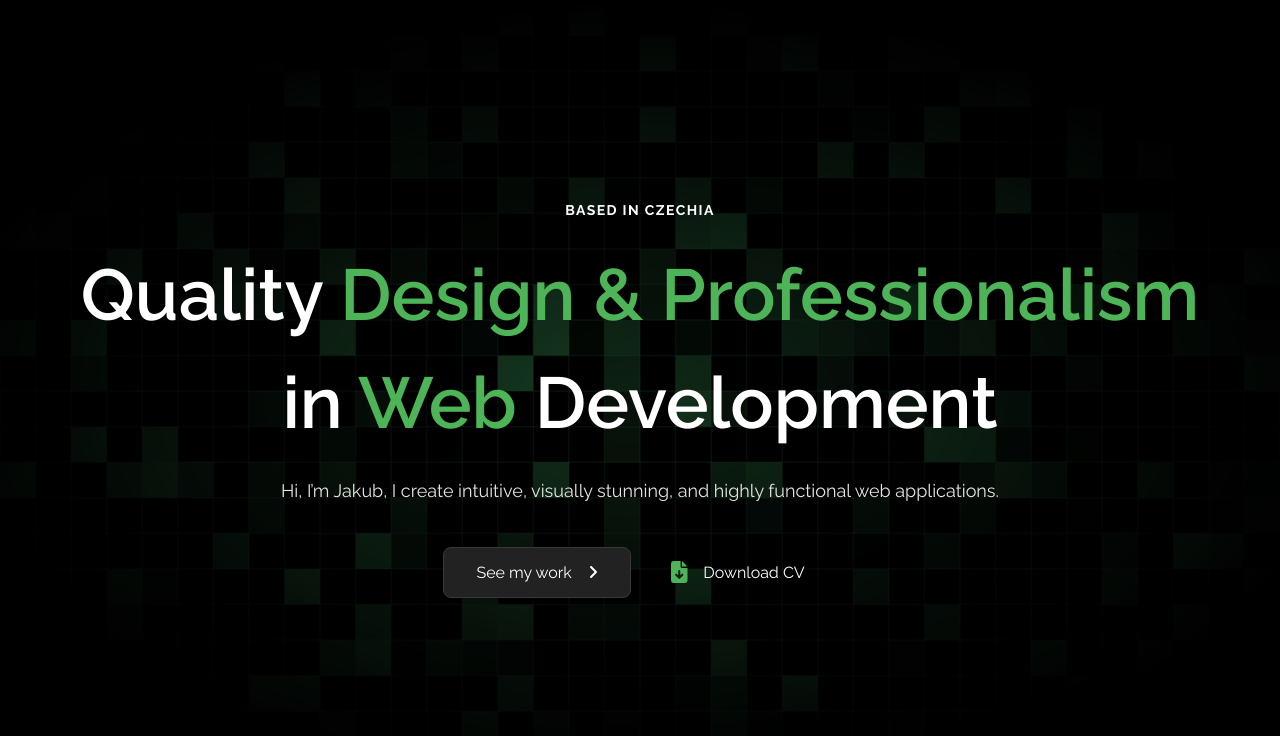
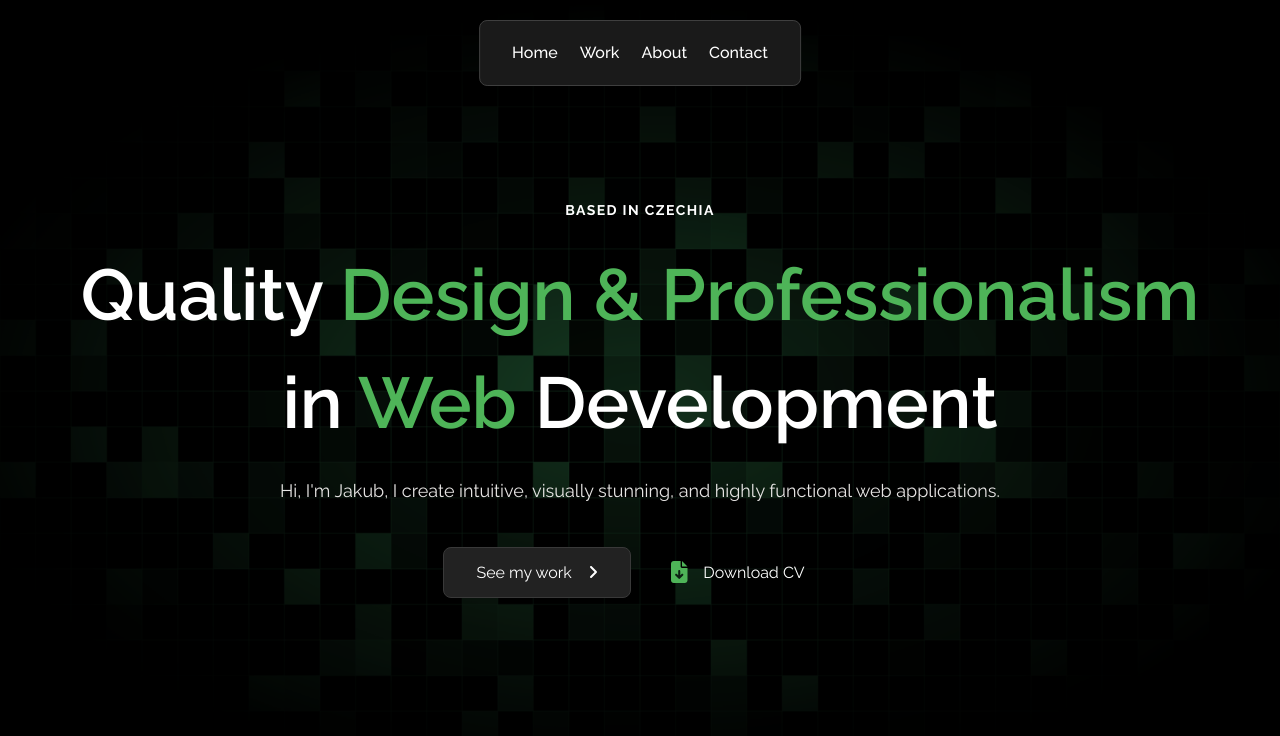
Before and after one commit to Orange4Broom/orange4broom.github.io, a React (Vite) app: page / in a window 1280 px wide. Shown: the top 736 px of the page. Built offline with nearby package versions, Linux system fonts and the light colour scheme.

Commit message:
Přidání navigace

```diff
--- a/src/App.tsx
+++ b/src/App.tsx
@@ -1,7 +1,13 @@
+import { Navigation } from "./components/blocks/navigation/Navigation";
 import { Icon } from "./components/elements/icon/Icon";
+import { useDownloadCV } from "./hooks/useDownloadCV";
 
 export const App = () => {
+  const { handleDownloadCV } = useDownloadCV();
+
   return (
+    <>
+      <Navigation />
       <section className="home-section" id="home">
         <div className="home-section__content">
           <p className="home-section__content__country">Based in czechia</p>
@@ -9,19 +15,20 @@ export const App = () => {
             Quality <span className="home-section__content__title--highlight">Design & Professionalism</span> in <span className="home-section__content__title--highlight">Web </span> Development
           </h1>
           <p className="home-section__content__description">
-          Hi, I’m Jakub, I create intuitive, visually stunning, and highly functional web applications.
+            Hi, I'm Jakub, I create intuitive, visually stunning, and highly functional web applications.
           </p>
           <div className="home-section__content__buttons">
             <button type="button" className="home-section__content__buttons__button--work">
               See my work
               <Icon name="angle-right" type="fas" />
             </button>
-          <button type="button" className="home-section__content__buttons__button--cv">
+            <button type="button" onClick={handleDownloadCV} className="home-section__content__buttons__button--cv">
               <Icon name="file-arrow-down" type="fas" color="#4EB458" />
               Download CV
             </button>
           </div>
         </div>
       </section>
+    </>
   );
 };
--- /dev/null
+++ b/src/components/blocks/navigation/Navigation.tsx
@@ -0,0 +1,22 @@
+import './Navigation.scss';
+
+export const Navigation = () => {
+  return (
+    <nav className="navigation">
+      <div className="navigation__list">
+        <div className="navigation__list__item">
+          <a href="#home" className="navigation__list__item__link">Home</a>
+        </div>
+        <div className="navigation__list__item">
+          <a href="#work" className="navigation__list__item__link">Work</a>
+        </div>
+        <div className="navigation__list__item">
+          <a href="#About" className="navigation__list__item__link">About</a>
+        </div>
+        <div className="navigation__list__item">
+          <a href="#contact" className="navigation__list__item__link">Contact</a>
+        </div>
+      </div>
+    </nav>
+  );
+};
--- /dev/null
+++ b/src/components/blocks/navigation/navigation.scss
@@ -0,0 +1,35 @@
+.navigation {
+  position: fixed;
+  top: 20px;
+  left: 50%;
+  transform: translateX(-50%);
+  display: flex;
+  align-items: center;
+  justify-content: center;
+
+  padding: 20px 32px;
+  z-index: 100;
+  background-color: #1A1A1A;
+  border: 1px solid #3F3F3F;
+  border-radius: 8px;
+
+  &__list {
+    display: flex;
+    align-items: center;
+    justify-content: center;
+    gap: 22px;
+
+    &__item {
+      display: flex;
+      align-items: center;
+      justify-content: center;
+
+      &__link {
+        font-size: 16px;
+        color: #fff;
+        font-weight: 500;
+        text-decoration: none;
+      }
+    }
+  }
+}
--- /dev/null
+++ b/src/hooks/useDownloadCV.tsx
@@ -0,0 +1,20 @@
+export const useDownloadCV = () => {
+  const handleDownloadCV = async () => {
+    try {
+      const response = await fetch('/Jakub_CV.pdf');
+      const blob = await response.blob();
+      const url = window.URL.createObjectURL(blob);
+      const link = document.createElement('a');
+      link.href = url;
+      link.download = 'Jakub_CV.pdf';
+      document.body.appendChild(link);
+      link.click();
+      document.body.removeChild(link);
+      window.URL.revokeObjectURL(url);
+    } catch (error) {
+      console.error('Error downloading CV:', error);
+    }
+  };
+
+  return { handleDownloadCV };
+};
--- /dev/null
+++ b/src/types/pdf.d.ts
@@ -0,0 +1,4 @@
+declare module '*.pdf' {
+  const content: string;
+  export default content;
+}
```
Also changed, not shown: 1 other file (tests, documents, lock files or other folders). Lines whose indentation alone changed are shown as unchanged.
